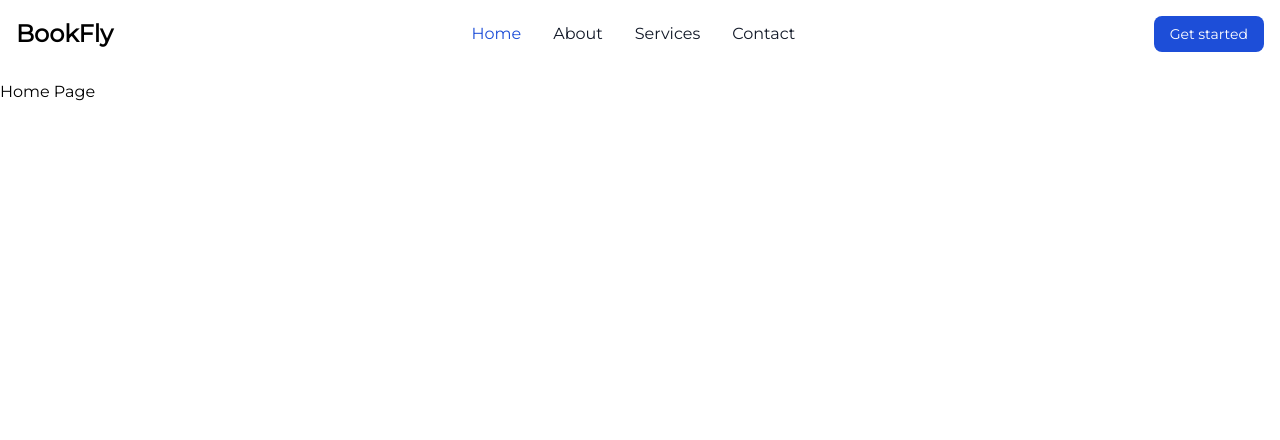
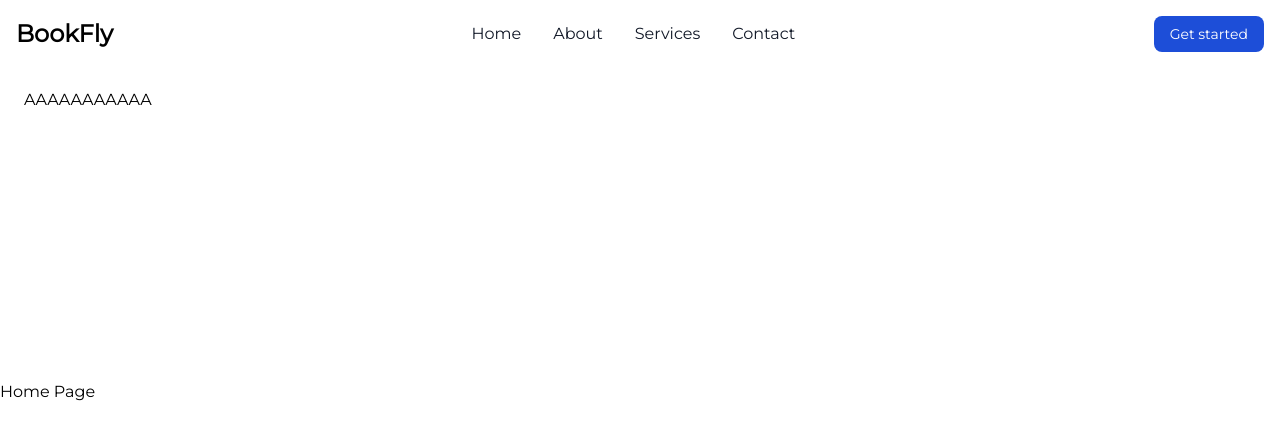
Before and after one commit to ayee-lucas/gestor-app, a Next.js app: page /Home in a window 1280 px wide. Shown: the top 440 px of the page. Built offline with nearby package versions, Linux system fonts and the light colour scheme; no server answers.

Commit message:
Home styles added

```diff
--- /dev/null
+++ b/app/components/Home/NavDown.tsx
@@ -0,0 +1,12 @@
+import React from 'react'
+
+const NavDown = () => {
+    return(
+      <div className="flex flex-col py-5 px-6">
+        AAAAAAAAAAA
+      </div>
+    )
+
+}
+
+export default NavDown
--- a/app/components/Home/Navbar.tsx
+++ b/app/components/Home/Navbar.tsx
@@ -4,12 +4,14 @@ import React from "react";
 import { signIn, signOut, useSession } from "next-auth/react";
 import Link from "next/link";
 import SignInBtn from "./SignInBtn";
+import Navlinks from "./Navlinks";
+import NavDown from "./NavDown";
 
 const Navbar = () => {
   const { data: session } = useSession();
 
   return (
-    <nav className="bg-white fixed top-0 left-0 w-full z-50 border-gray-200  dark:bg-gray-900">
+    <nav className="bg-white w-full min-h-[300px] z-50 border-gray-200  dark:bg-indigo-800">
       <div className="max-w-screen-xl flex flex-wrap items-center justify-between mx-auto p-4">
         <Link href={"/"} className="flex items-center">
           <span className="self-center text-2xl font-semibold whitespace-nowrap dark:text-white">
@@ -23,42 +25,27 @@ const Navbar = () => {
           className="items-center justify-between hidden w-full md:flex md:w-auto md:order-1"
           id="navbar-cta"
         >
-          <ul className="flex flex-col font-medium p-4 md:p-0 mt-4 border border-gray-100 rounded-lg bg-gray-50 md:flex-row md:space-x-8 md:mt-0 md:border-0 md:bg-white dark:bg-gray-800 md:dark:bg-gray-900 dark:border-gray-700">
+          <ul className="flex flex-col font-medium p-4 md:p-0 mt-4 border border-gray-100 rounded-lg bg-gray-50 md:flex-row md:space-x-8 md:mt-0 md:border-0 md:bg-white dark:bg-indigo-800 md:dark:bg-indigo-800 dark:border-gray-700">
             <li>
-              <Link
-                href={"/Home"}
-                className="block py-2 pl-3 pr-4 text-white bg-blue-700 rounded md:bg-transparent md:text-blue-700 md:p-0 md:dark:text-blue-500"
-              >
-                Home
-              </Link>
+
+              <Navlinks href="/Home" title="Home" />
+
             </li>
             <li>
-              <a
-                href="#"
-                className="block py-2 pl-3 pr-4 text-gray-900 rounded hover:bg-gray-100 md:hover:bg-transparent md:hover:text-blue-700 md:p-0 md:dark:hover:text-blue-500 dark:text-white dark:hover:bg-gray-700 dark:hover:text-white md:dark:hover:bg-transparent dark:border-gray-700"
-              >
-                About
-              </a>
+              <Navlinks href="/Home" title="About" />
+
             </li>
             <li>
-              <a
-                href="#"
-                className="block py-2 pl-3 pr-4 text-gray-900 rounded hover:bg-gray-100 md:hover:bg-transparent md:hover:text-blue-700 md:p-0 md:dark:hover:text-blue-500 dark:text-white dark:hover:bg-gray-700 dark:hover:text-white md:dark:hover:bg-transparent dark:border-gray-700"
-              >
-                Services
-              </a>
+              <Navlinks href="/Home" title="Services" />
             </li>
             <li>
-              <a
-                href="#"
-                className="block py-2 pl-3 pr-4 text-gray-900 rounded hover:bg-gray-100 md:hover:bg-transparent md:hover:text-blue-700 md:p-0 md:dark:hover:text-blue-500 dark:text-white dark:hover:bg-gray-700 dark:hover:text-white md:dark:hover:bg-transparent dark:border-gray-700"
-              >
-                Contact
-              </a>
-            </li>
+              <Navlinks href="/Home" title="Contact" />
+           </li>
           </ul>
         </div>
       </div>
+      <NavDown />
+
     </nav>
   );
 };
--- /dev/null
+++ b/app/components/Home/Navlinks.tsx
@@ -0,0 +1,15 @@
+import React from "react";
+import Link from "next/link";
+
+const Navlinks = ({href = '', title = ''}) => {
+  return (
+    <Link
+      href={href}
+      className="block py-2 pl-3 pr-4 text-gray-900 rounded hover:bg-gray-100 md:hover:bg-transparent md:hover:text-blue-700 md:p-0 md:dark:hover:text-blue-500 dark:text-white dark:hover:bg-gray-700 dark:hover:text-white md:dark:hover:bg-transparent dark:border-gray-700"
+    >
+      {title}
+    </Link>
+  );
+};
+
+export default Navlinks;
--- a/app/components/Home/SignInBtn.tsx
+++ b/app/components/Home/SignInBtn.tsx
@@ -9,7 +9,7 @@ const SignInBtn = () => {
   if (session && session.user) {
     return (
       <div className="flex items-center justify-between min-w-[200px]">
-        <p>{`${session.user.name} ${session.user.surname}`}</p>
+        <p className="px-5 dark:text-white">{`${session.user.name} ${session.user.surname}`}</p>
         <button
           type="button"
           className="text-white bg-blue-700 hover:bg-blue-800 focus:ring-4 focus:outline-none focus:ring-blue-300 font-medium rounded-lg text-sm px-4 py-2 text-center mr-3 md:mr-0 dark:bg-blue-600 dark:hover:bg-blue-700 dark:focus:ring-blue-800"
```
